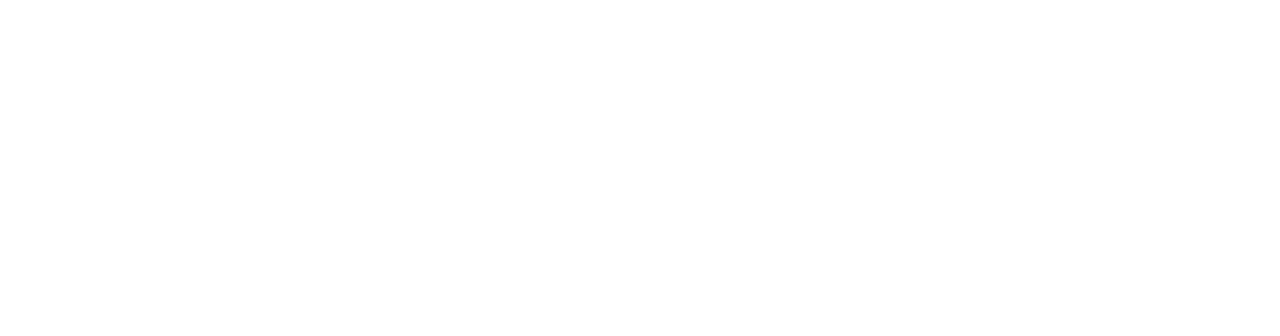
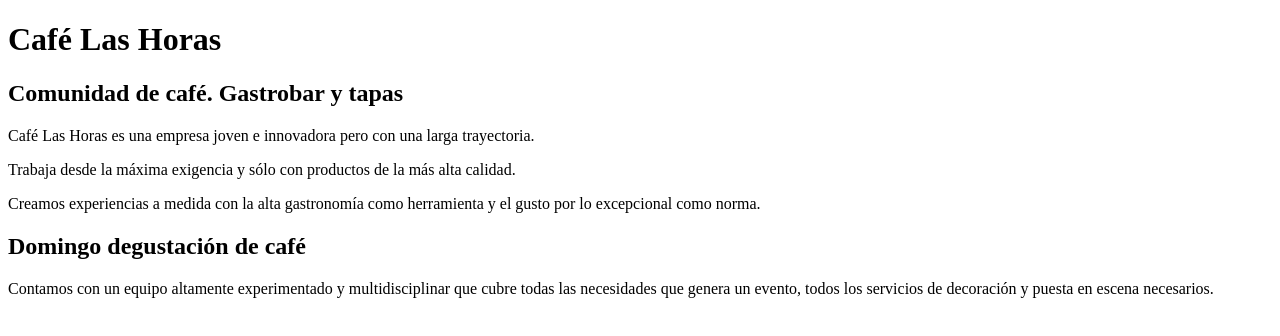
Before and after one commit to eSeDanz/LasHoras, a plain HTML site: page LasHoras/WebContent/index.html in a window 1280 px wide. Drawn offline with Linux system fonts and the light colour scheme.

Commit message:
Subo HTML

```diff
--- a/LasHoras/WebContent/index.html
+++ b/LasHoras/WebContent/index.html
@@ -2,9 +2,31 @@
 <html>
 <head>
 <meta charset="UTF-8">
-<title>Insert title here</title>
+<title>Café Las Horas</title>
 </head>
 <body>
-
+    <header>
+        <h1>Café Las Horas</h1>
+    </header>
+    <main>
+        <section>
+            <header>
+                <h2>Comunidad de café. Gastrobar y tapas</h2>
+            </header>
+            <article>
+                <p>Café Las Horas es una empresa joven e innovadora pero con una larga trayectoria.</p>
+                <p>Trabaja desde la máxima exigencia y sólo con productos de la más alta calidad.</p>
+                <p>Creamos experiencias a medida con la alta gastronomía como herramienta y el gusto por lo excepcional como norma.</p>
+            </article>
+        </section>
+        <section>
+            <header>
+                <h2>Domingo degustación de café</h2>
+            </header>
+            <article>
+                <p>Contamos con un equipo altamente experimentado y multidisciplinar que cubre todas las necesidades que genera un evento, todos los servicios de decoración y puesta en escena necesarios.</p>
+            </article>
+        </section>
+    </main>
 </body>
 </html>
```
